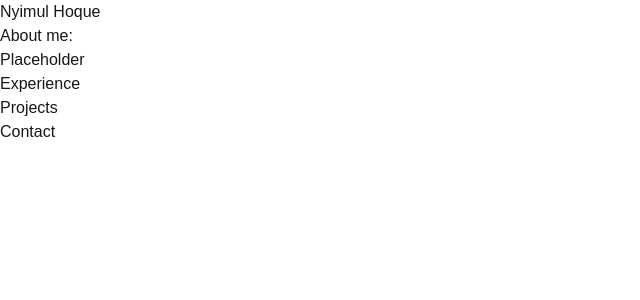
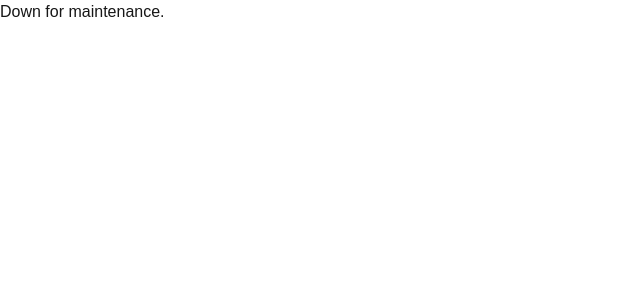
Before and after one commit to nyimul/nyimul.com, a Next.js app: page / in a window 1280 px wide. Shown: the top 300 px of the page, without its empty margins (0-640 px from the left). Built offline with nearby package versions, Linux system fonts and the light colour scheme.

Commit message:
Maintenance message

```diff
--- a/app/page.tsx
+++ b/app/page.tsx
@@ -3,9 +3,9 @@ export default function Home() {
   return (
     <main>
       <h1>
-        Nyimul Hoque
+        Down for maintenance.
       </h1>
-      <h2>
+      {/* <h2>
         About me:
       </h2>
       <p>
@@ -19,7 +19,7 @@ export default function Home() {
       </h2>
       <h2>
         Contact
-      </h2>
+      </h2> */}
     </main>
   );
 }
```
